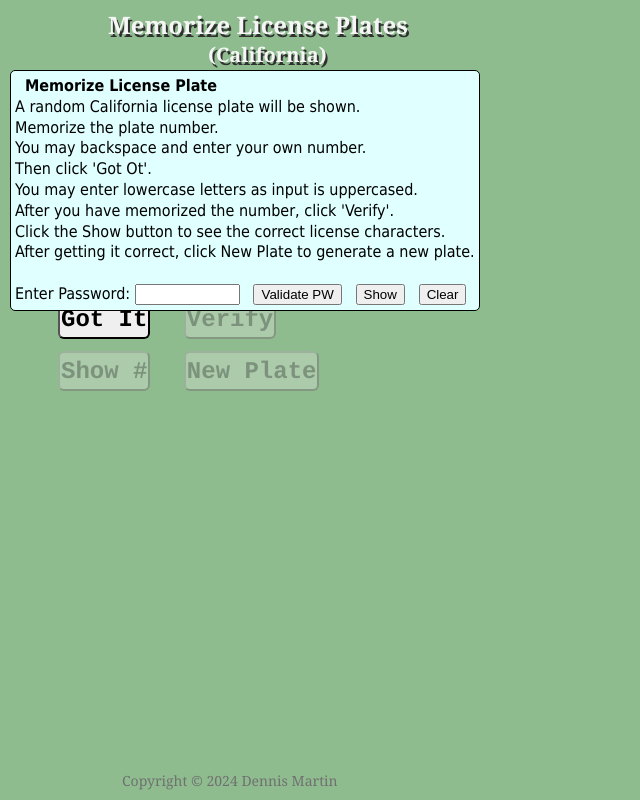
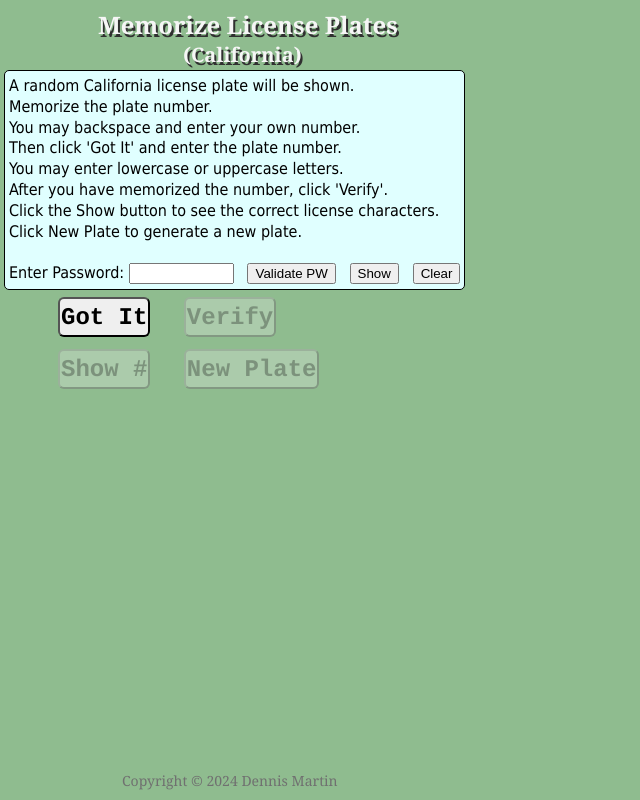
Before and after one commit to DenosGames/games, a plain HTML site: page memorize_license_plate_pw.html in a window 1280 px wide. Shown: the top 800 px of the page, without its empty margins (0-640 px from the left). Drawn offline with Linux system fonts and the light colour scheme.

Commit message:
Add files via upload

```diff
--- a/memorize_license_plate_pw.html
+++ b/memorize_license_plate_pw.html
@@ -20,13 +20,13 @@
 	h2, h3 {
 		margin: 0px;
 		text-align: left;
-		margin-left: 100px;
+		margin-left: 90px;
 		color: #F6F6F6;
 		font-size: 24px;
 		text-shadow: 2px 3px #303030;
 		}
 	h3 {
-		margin-left: 200px;
+		margin-left: 175px;
 		font-size: 20px;
 		}
 	div {
@@ -61,7 +61,7 @@
 		margin: 0px;
 		line-height: 1.3;
 		top: 70px;
-		left: 10px;
+		left: 4px;
 		overflow: auto;
 		}
 	#verify {
@@ -95,90 +95,6 @@
 	#prompt2 {
 		margin-left: 150px;
 	}
-	#top, #bottom {
-		text-align: center;
-		color: red;
-		background-color: white;
-		font-size: 32px;
-		font-family: "Brush Script MT", "Lucida Handwriting", cursive;
-		font-style: italic;
-		font-stretch: expanded;
-		padding: 0px 4px 2px 4px;
-		margin: 0px 0px 0px 50px;
-		border-radius: 8px 8px 0px 0px;
-		border: none;
-		width: 364px;
-	}
-	#bottom {
-		font-size: 20px;
-		font-family: monospace, "Lucida Console", Arial, sans-serif;
-		font-style: normal;
-		font-stretch: expanded;
-		font-weight: normal;
-		padding: 0px 4px 4px 4px;
-		border-radius: 0px 0px 8px 8px;
-		}
-	#hole1, #hole3 {
-		color: DarkSeaGreen;
-		font-size: 20px;
-		font-family: "Lucida Console", Arial, Tahoma, sans-serif;
-		font-style: normal;
-		font-stretch: normal;
-		padding-left: 6px;
-		margin-top: -2px;
-		float: left;
-	}
-	#hole3 {
-		margin-top: 2px;
-		}
-	#month, #month2 {
-		text-align: left;
-		color: black;
-		font-size: 20px;
-		font-family: "Lucida Console", Arial, Tahoma, sans-serif;
-		font-weight: bold;
-		font-style: normal;
-		font-stretch: normal;
-		padding: 0px 1px 0px 1px;
-		margin-top: 3px;
-		border: solid 1px blue;
-		border-radius: 2px;
-		text-transform: uppercase;
-		float: left;
-	}
-	#month2 {
-		border: none;
-		visibility: hidden;
-		}
-	#hole2, #hole4 {
-		color: DarkSeaGreen;
-		font-size: 20px;
-		font-family: Arial, Tahoma, sans-serif;
-		font-style: normal;
-		font-stretch: normal;
-		padding-right: 6px;
-		margin-top: -2px;
-		float: right;
-		}
-	#hole4 {
-		margin-top: 2px;
-		}
-	#year, #year2 {
-		text-align: right;
-		color: black;
-		font-size: 20px;
-		font-family: "Lucida Console", Arial, Tahoma, sans-serif;
-		font-style: normal;
-		font-weight: bold;
-		padding: 0px 2px 4px 2px;
-		margin-top: 3px;
-		border: none;
-		text-transform: uppercase;
-		float: right;
-	}
-	#year2 {
-		visibility: hidden;
-		}
 	#license {
 		text-align: center;
 		color: navy;
@@ -195,6 +111,83 @@
 		text-shadow: 2px 2px #e0e0e0;
 		font-stretch: semi-condensed;
 		}
+	#top, #bottom {
+		text-align: center;
+		color: red;
+		background-color: white;
+		font-size: 32px;
+		font-family: "Brush Script MT", "Lucida Handwriting", cursive;
+		font-style: italic;
+		font-stretch: extra-expanded;
+		padding: 0px 4px 2px 4px;
+		margin: 0px 0px 0px 50px;
+		border-radius: 8px 8px 0px 0px;
+		border: none;
+		width: 364px;
+	}
+	#bottom {
+		font-size: 18px;
+		font-family: Lucida, Arial, sans-serif;
+		font-style: normal;
+		font-weight: bold;
+		padding: 0px 4px 4px 4px;
+		border-radius: 0px 0px 8px 8px;
+		}
+	#hole1, #hole3 {
+		color: Green;
+		font-size: 24px;
+		font-family: Arial, Tahoma, sans-serif;
+		font-style: normal;
+		font-weight: normal;
+		font-stretch: normal;
+		padding-left: 6px;
+		float: left;
+	}
+	#hole3 {
+		padding-bottom: 3px;
+		font-weight: normal;
+		}
+	#month, #month2 {
+		text-align: left;
+		color: black;
+		font-size: 24px;
+		font-family: "Lucida Console", Arial, Tahoma, sans-serif;
+		font-weight: bold;
+		font-style: normal;
+		font-stretch: normal;
+		padding: 0px 1px 0px 1px;
+		margin-top: 3px;
+		border: none;
+		text-transform: uppercase;
+		float: left;
+	}
+	#hole2, #hole4 {
+		color: Green;
+		font-size: 24px;
+		font-family: Arial, Tahoma, sans-serif;
+		font-style: normal;
+		font-weight: normal;
+		font-stretch: normal;
+		padding-right: 6px;
+		float: right;
+		}
+	#hole4 {
+		padding-bottom: 3px;
+		font-weight: normal;
+		}
+	#year, #year2 {
+		text-align: right;
+		color: black;
+		font-size: 24px;
+		font-family: "Lucida Console", Arial, Tahoma, sans-serif;
+		font-style: normal;
+		font-weight: bold;
+		padding: 0px 2px 4px 2px;
+		margin-top: 3px;
+		border: none;
+		text-transform: uppercase;
+		float: right;
+	}
 	#details {
 		color: yellow;
 		font-size: 22px;
@@ -538,15 +531,14 @@ function clearPW() {
 <h2>Memorize License Plates</h2>
 <h3>(California)</h3>
 <div id="helptext">
-	<strong> &nbsp; Memorize License Plate</strong><br>
 	A random California license plate will be shown.<br>
 	Memorize the plate number.<br>
 	You may backspace and enter your own number.<br>
-    Then click 'Got Ot'.<br>
-	You may enter lowercase letters as input is uppercased.<br>
+    Then click 'Got It' and enter the plate number.<br>
+	You may enter lowercase or uppercase letters.<br>
 	After you have memorized the number, click 'Verify'.<br>
 	Click the Show button to see the correct license characters.<br>
-	After getting it correct, click New Plate to generate a new plate.<br>
+	Click New Plate to generate a new plate.<br>
 	<br>
 	Enter Password:
 	<input class="pass" id="pw" type="password" size="10" value=""
@@ -564,7 +556,7 @@ function clearPW() {
 </div>
 <br>
 <form action="/" >
-	<div id="top"><span id="month"></span> <span id="hole1">•</span>
+	<div id="top"><span id="month"></span> <span id="hole1">&nbsp; •</span>
 	California <span id="year"></span> 	<span id="hole2">•</span>
 	</div>
 	<input id="license" type="text" size="7" value="" maxlength="7"
@@ -572,7 +564,7 @@ function clearPW() {
 		onkeypress="if(event.keyCode==13) return false;"
 		onpaste="return false;" oncopy="return false" oncut="return false" >
 
-	<div id="bottom"><span id="month2">&nbsp;&nbsp;&nbsp;</span> <span id="hole3">•</span>
+	<div id="bottom"><span id="month2">&nbsp;&nbsp;&nbsp;</span> <span id="hole3">&nbsp; •</span>
 	dmv.ca.gov<span id="year2">&nbsp;&nbsp;&nbsp;&nbsp;</span> <span id="hole4">•</span>
 	</div>
 
```
